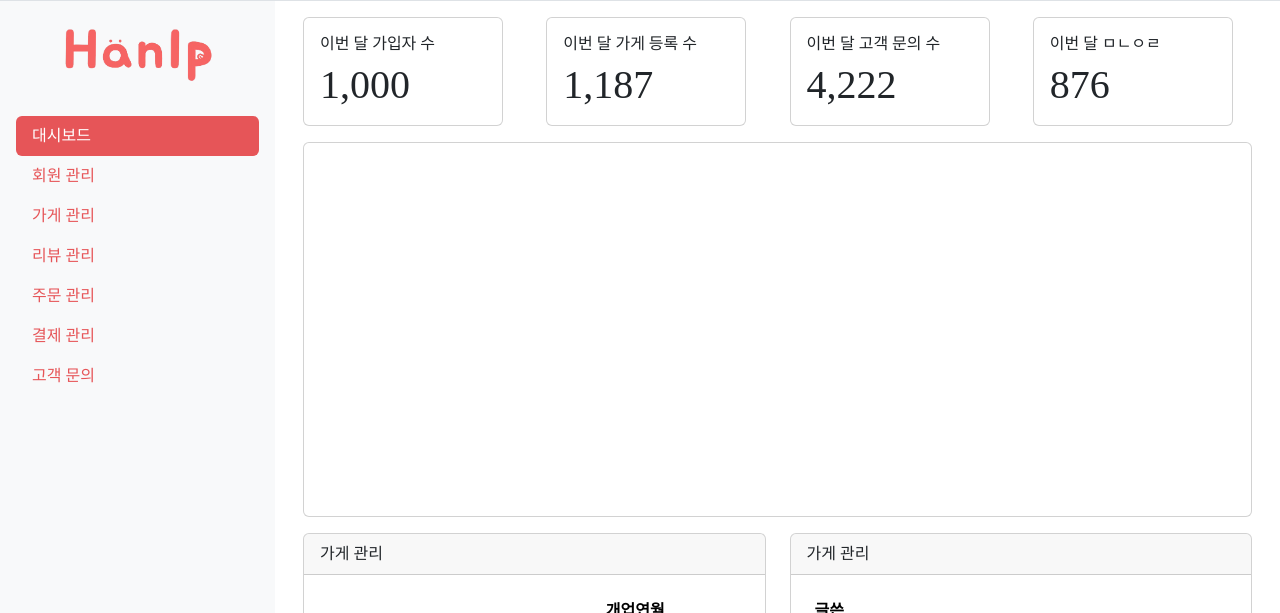
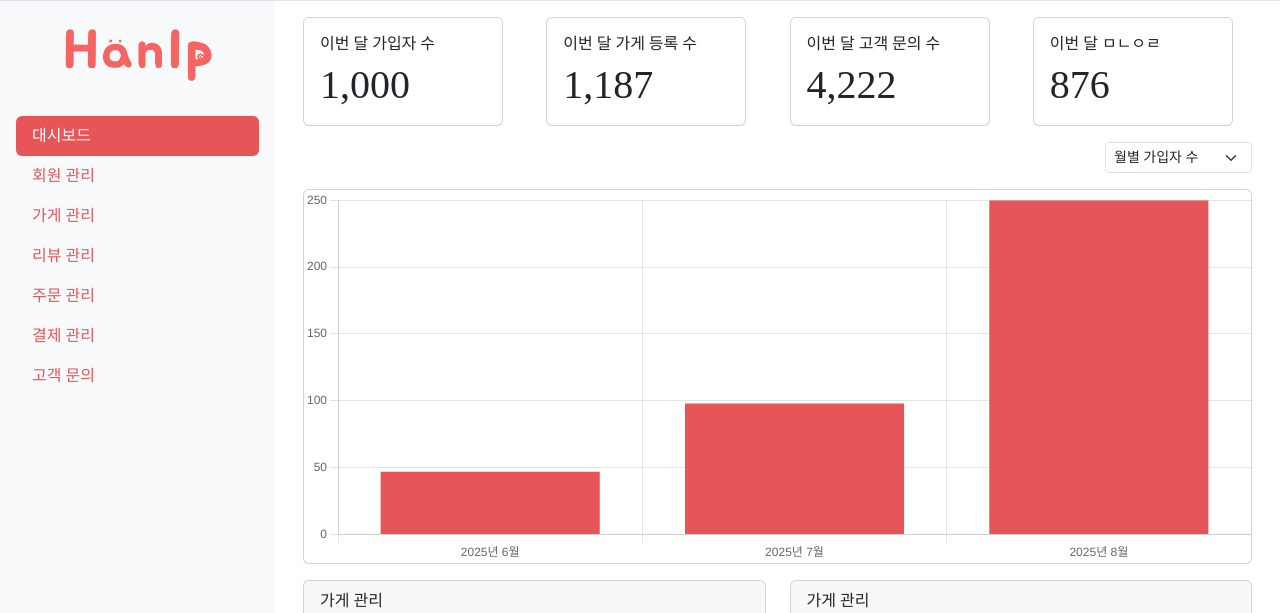
Before and after one commit to habi802/vue-admin, a Vue app: page / in a window 1280 px wide. Shown: the top 613 px of the page. Built offline with nearby package versions, Linux system fonts and the light colour scheme; a web font is replaced by a local one.

Commit message:
[feat] 대시보드 차트 작업

```diff
--- /dev/null
+++ b/src/components/ChartCard.vue
@@ -0,0 +1,66 @@
+<script setup>
+import { onMounted, ref, watch } from 'vue';
+import { Chart, BarController, BarElement, CategoryScale, LinearScale, Legend } from 'chart.js';
+
+// Chart.js 3.x 이상에서는 사용할 차트 요소를 등록해야 함
+Chart.register(BarController, BarElement, CategoryScale, LinearScale, Legend);
+
+const chartCanvas = ref(null);
+
+const props = defineProps({
+    title: String,
+    chartData: Array
+});
+
+let chartInstance = null;
+
+onMounted(() => {
+    chartInstance = new Chart(chartCanvas.value, {
+        type: 'bar',
+        data: {
+            labels: props.chartData.label,
+            datasets: [{
+                label: props.title,
+                data: props.chartData.data,
+                backgroundColor: '#E65558'
+            }]
+        },
+        options: {
+            responsive: true,
+            scales: {
+                y: {
+                    beginAtZero: true
+                }
+            },
+            plugins: {
+                legend: {
+                    display: false
+                }
+            }
+        }
+    });
+});
+
+watch(() => [props.chartData, props.title],
+    ([newData, newTitle]) => {
+        if (chartInstance) {
+            chartInstance.data.labels = newData.label;
+            chartInstance.data.datasets[0].data = newData.data;
+            chartInstance.data.datasets[0].label = newTitle;
+            chartInstance.update();
+        }
+    },
+    { deep: true }
+);
+</script>
+
+<template>
+    <canvas ref="chartCanvas"></canvas>
+</template>
+
+<style scoped>
+canvas {
+    max-width: 100%;
+    max-height: 100%;
+}
+</style>
--- a/src/views/Dashboard.vue
+++ b/src/views/Dashboard.vue
@@ -1,6 +1,8 @@
 <script setup>
 import StatsCard from '@/components/StatsCard.vue';
+import ChartCard from '@/components/ChartCard.vue';
 import DashboardCard from '@/components/DashboardCard.vue';
+import { computed, ref } from 'vue';
 
 // 가게 관리, 고객 문의 테이블에 들어갈 값 전달을 위해 임의로 만든 객체
 const stores = {
@@ -52,7 +54,31 @@ const contacts = {
     ]
 };
 
+// 차트 부분 select 관련 변수
+const chartOptions = ['월별 가입자 수', '월별 가게 등록 수', '월별 고객 문의 수'];
+const selectedChartOption = ref(chartOptions[0]);
+
 // 차트에 들어갈 값 전달을 위해 임의로 만든 객체
+const chartData = [
+    {
+        label: ['2025년 6월', '2025년 7월', '2025년 8월'],
+        data: [47, 98, 250],
+    },
+    {
+        label: ['2025년 6월', '2025년 7월', '2025년 8월'],
+        data: [32, 63, 194],
+    },
+    {
+        label: ['2025년 6월', '2025년 7월', '2025년 8월'],
+        data: [78, 185, 302],
+    },
+];
+
+// select 값에 따라 현재 차트 데이터 계산
+const currentChartData = computed(() => {
+    const index = chartOptions.indexOf(selectedChartOption.value);
+    return chartData[index];
+});
 </script>
 
 <template>
@@ -79,9 +105,17 @@ const contacts = {
             <!-- 차트 통계 -->
             <div class="chart col-12">
                 <div class="row">
+                    <div class="col-12 text-end mb-3">
+                        <select class="form-select form-select-sm w-auto d-inline-block" v-model="selectedChartOption">
+                            <option v-for="item in chartOptions" :key="item" :value="item">
+                                {{ item }}
+                            </option>
+                        </select>
+                    </div>
+
                     <div class="col-12 mb-3">
                         <div class="card" style="height: 375px;">
-
+                            <ChartCard :title="selectedChartOption" :chart-data="currentChartData" />
                         </div>
                     </div>
                 </div>
```
